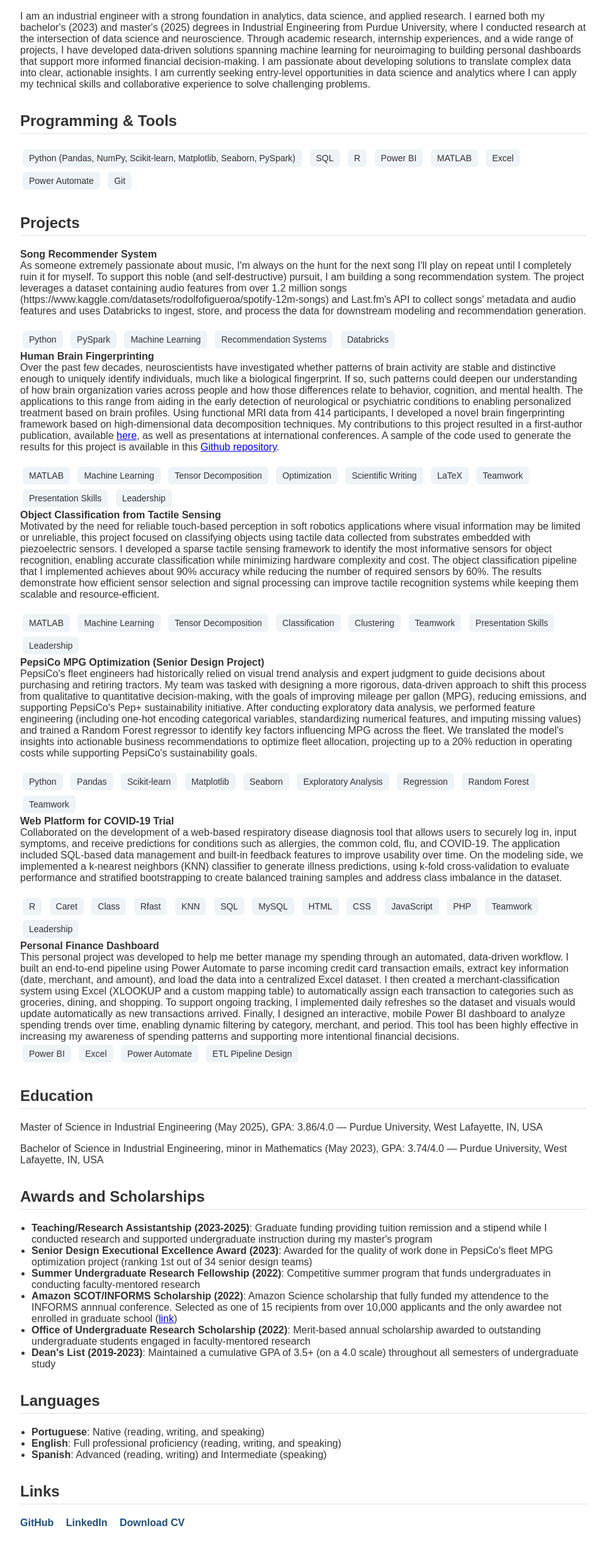
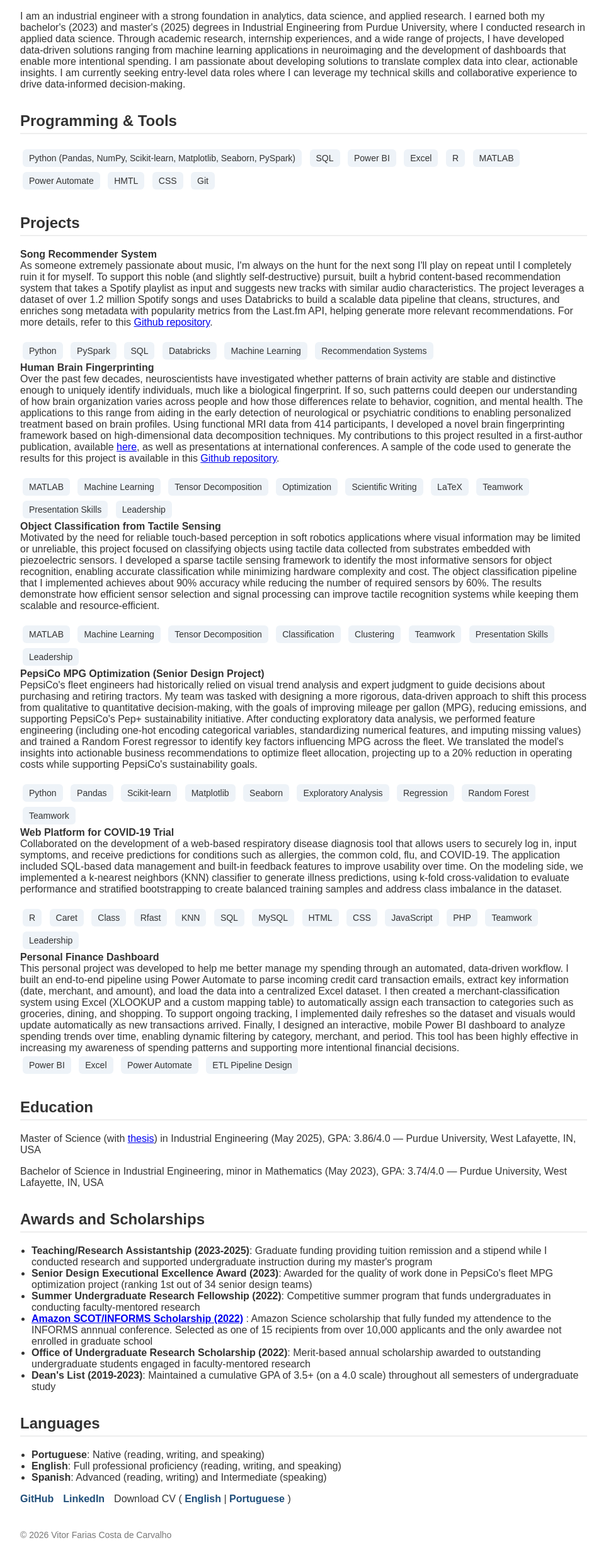
Before and after one commit to Vitor-FCCarvalho/Vitor-FCCarvalho.github.io, a plain HTML site: page index.html in a window 1280 px wide. Shown: the part 167-2620 px from the top of the page at 63% size, without its empty margins (158-1120 px from the left). Drawn offline with Linux system fonts and the light colour scheme.

Commit message:
updates links and formatting

```diff
--- a/index.html
+++ b/index.html
@@ -61,8 +61,13 @@
       font-size: 14px;
     }
 
+    .links {
+      display: flex;
+      align-items: center;
+      gap: 15px;
+    }
+
     .links a {
-      margin-right: 15px;
       text-decoration: none;
       color: #1f4e79;
       font-weight: bold;
@@ -89,10 +94,10 @@
 
   <p>
     I am an industrial engineer with a strong foundation in analytics, data science, and applied research. I earned both my bachelor's (2023) and master's (2025) degrees in
-    Industrial Engineering from Purdue University, where I conducted research at the intersection of data science and neuroscience. Through academic research, internship experiences, and a wide
-    range of projects, I have developed data-driven solutions spanning machine learning for neuroimaging to building personal dashboards that support more informed financial decision-making.
-    I am passionate about developing solutions to translate complex data into clear, actionable insights. I am currently seeking entry-level opportunities in data science and analytics where I can
-    apply my technical skills and collaborative experience to solve challenging problems.
+    Industrial Engineering from Purdue University, where I conducted research in applied data science. Through academic research, internship experiences, and a wide
+    range of projects, I have developed data-driven solutions ranging from machine learning applications in neuroimaging and the development of dashboards that enable more intentional spending.
+    I am passionate about developing solutions to translate complex data into clear, actionable insights. I am currently seeking entry-level data roles where I can leverage my technical skills
+    and collaborative experience to drive data-informed decision-making.
   </p>
 
   <div class="section">
@@ -100,11 +105,13 @@
     <div class="skills">
       <span>Python (Pandas, NumPy, Scikit-learn, Matplotlib, Seaborn, PySpark)</span>
       <span>SQL</span>
+      <span>Power BI</span>
+      <span>Excel</span>
       <span>R</span>
-      <span>Power BI</span>
       <span>MATLAB</span>
-      <span>Excel</span>
       <span>Power Automate</span>
+      <span>HMTL</span>
+      <span>CSS</span>
       <span>Git</span>
     </div>
   </div>
@@ -114,17 +121,19 @@
 
     <div class="project">
       <strong>Song Recommender System</strong><br>
-      As someone extremely passionate about music, I'm always on the hunt for the next song I'll play on repeat until I completely ruin it for myself. To support this noble (and self-destructive) pursuit,
-      I am building a song recommendation system. The project leverages a dataset containing audio features from over 1.2 million songs (https://www.kaggle.com/datasets/rodolfofigueroa/spotify-12m-songs)
-      and Last.fm's API to collect songs' metadata and audio features and uses Databricks to ingest, store, and process the data for downstream modeling and recommendation generation.
+      As someone extremely passionate about music, I'm always on the hunt for the next song I'll play on repeat until I completely ruin it for myself. To support this noble (and slightly self-destructive)
+      pursuit,  built a hybrid content-based recommendation system that takes a Spotify playlist as input and suggests new tracks with similar audio characteristics. The project leverages a dataset of over
+      1.2 million Spotify songs and uses Databricks to build a scalable data pipeline that cleans, structures, and enriches song metadata with popularity metrics from the Last.fm API, helping generate more
+      relevant recommendations. For more details, refer to this <a href="https://github.com/Vitor-FCCarvalho/music-recommender-system" target="_blank">Github repository</a>.
     </div>
 
     <div class="skills">
       <span>Python</span>
       <span>PySpark</span>
+      <span>SQL</span>
+      <span>Databricks</span>
       <span>Machine Learning</span>
       <span>Recommendation Systems</span>
-      <span>Databricks</span>
     </div>
 
     <div class="project">
@@ -234,7 +243,7 @@
 
   <div class="section">
     <h2>Education</h2>
-    <p>Master of Science in Industrial Engineering (May 2025), GPA: 3.86/4.0 — Purdue University, West Lafayette, IN, USA</p>
+    <p>Master of Science (with <a href="VitorCarvalho_Thesis.pdf" target="_blank">thesis</a>) in Industrial Engineering (May 2025), GPA: 3.86/4.0 — Purdue University, West Lafayette, IN, USA </p>
     <p>Bachelor of Science in Industrial Engineering, minor in Mathematics (May 2023), GPA: 3.74/4.0 — Purdue University, West Lafayette, IN, USA</p>
   </div>
 
@@ -244,8 +253,8 @@
         <li> <strong>Teaching/Research Assistantship (2023-2025)</strong>: Graduate funding providing tuition remission and a stipend while I conducted research and supported undergraduate instruction during my master's program</li>
         <li> <strong>Senior Design Executional Excellence Award (2023)</strong>: Awarded for the quality of work done in PepsiCo's fleet MPG optimization project (ranking 1st out of 34 senior design teams)</li>
         <li> <strong>Summer Undergraduate Research Fellowship (2022)</strong>: Competitive summer program that funds undergraduates in conducting faculty-mentored research</li>
-        <li> <strong>Amazon SCOT/INFORMS Scholarship (2022)</strong>: Amazon Science scholarship that fully funded my attendence to the INFORMS annnual conference.
-          Selected as one of 15 recipients from over 10,000 applicants and the only awardee not enrolled in graduate school (<a href="https://www.amazon.science/latest-news/amazon-scot-announces-2022-informs-scholars" target="_blank">link</a>)</li>
+        <li> <strong> <a href="https://www.amazon.science/latest-news/amazon-scot-announces-2022-informs-scholars" target="_blank">Amazon SCOT/INFORMS Scholarship (2022)</a> </strong>: Amazon Science scholarship that fully funded my attendence to the INFORMS annnual conference.
+          Selected as one of 15 recipients from over 10,000 applicants and the only awardee not enrolled in graduate school</li>
         <li> <strong>Office of Undergraduate Research Scholarship (2022)</strong>: Merit-based annual scholarship awarded to outstanding undergraduate students engaged in faculty-mentored research</li>
         <li> <strong>Dean's List (2019-2023)</strong>: Maintained a cumulative GPA of 3.5+ (on a 4.0 scale) throughout all semesters of undergraduate study</li>
       </ul>
@@ -259,14 +268,16 @@
       </ul>
 
 
-  <div class="section">
-    <h2>Links</h2>
-    <div class="links">
-      <a href="https://github.com/Vitor-FCCarvalho" target="_blank">GitHub</a>
-      <a href="https://linkedin.com/in/vitorfcc" target="_blank">LinkedIn</a>
-      <a href="VitorCarvalho_Resume_DA.pdf" target="_blank">Download CV</a>
-    </div>
-  </div>
+  <div class="links">
+    <a href="https://github.com/Vitor-FCCarvalho" target="_blank">GitHub</a>
+    <a href="https://linkedin.com/in/vitorfcc" target="_blank">LinkedIn</a>
+    <span>
+      Download CV (
+      <a href="VitorCarvalho_Resume_DA.pdf" target="_blank">English</a> |
+      <a href="Vitor_Curriculo_PT.pdf" target="_blank">Portuguese</a>
+      )
+    </span>
+</div>
 
   <div class="footer">
     © 2026 Vitor Farias Costa de Carvalho
```
Also changed, not shown: 2 other files.
